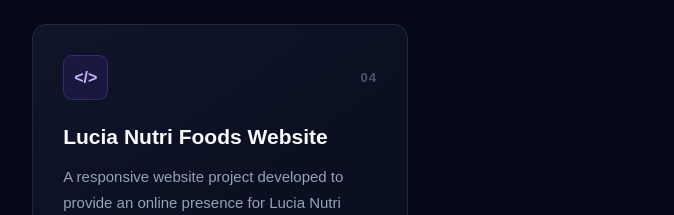
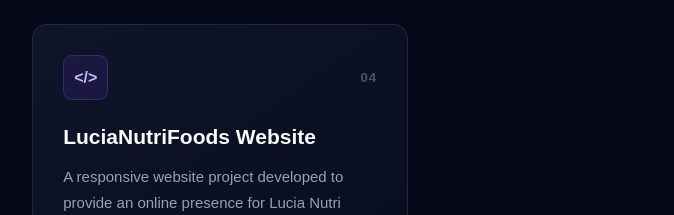
Before and after one commit to omowale01/omowale-porfolio, an Angular app: page / in a window 1280 px wide. Shown: the part 3248-3463 px from the top of the page, without its empty margins (19-693 px from the left). Built offline with nearby package versions, Linux system fonts and the light colour scheme.

Commit message:
final porfolio

```diff
--- a/src/app/components/education/education.ts
+++ b/src/app/components/education/education.ts
@@ -31,7 +31,7 @@
     },
 
     {
-      program: 'Chemistry SCience',
+      program: 'Chemistry Science',
       school: 'University of Lagos',
       location: 'Lagos, Nigeria',
       date: '2017',
--- a/src/app/components/projects/projects.ts
+++ b/src/app/components/projects/projects.ts
@@ -61,7 +61,7 @@
     },
 
     {
-      title: 'Lucia Nutri Foods Website',
+      title: 'LuciaNutriFoods Website',
       description:
         'A responsive website project developed to provide an online presence for Lucia Nutri Foods.',
       technologies: [
```
